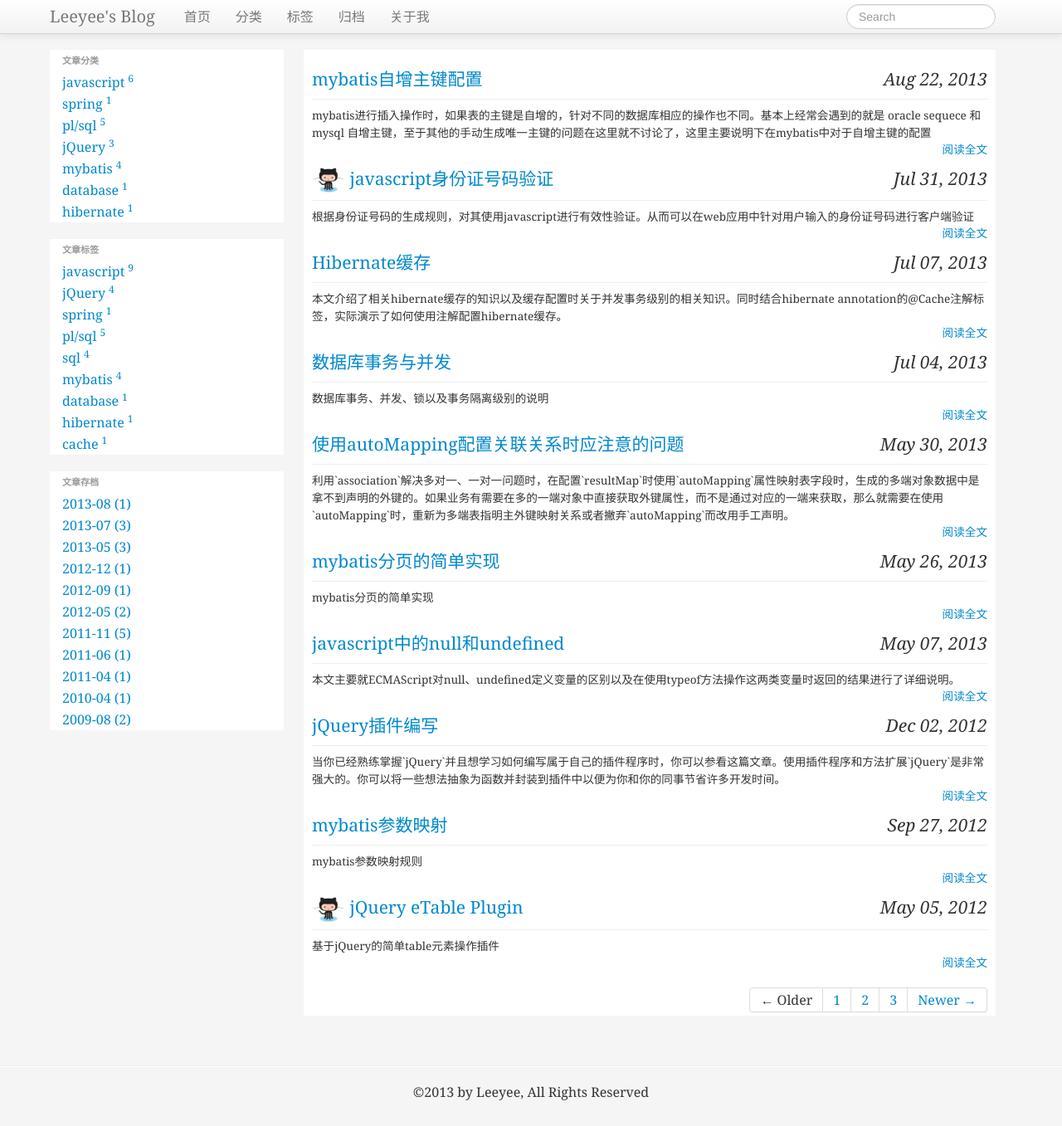
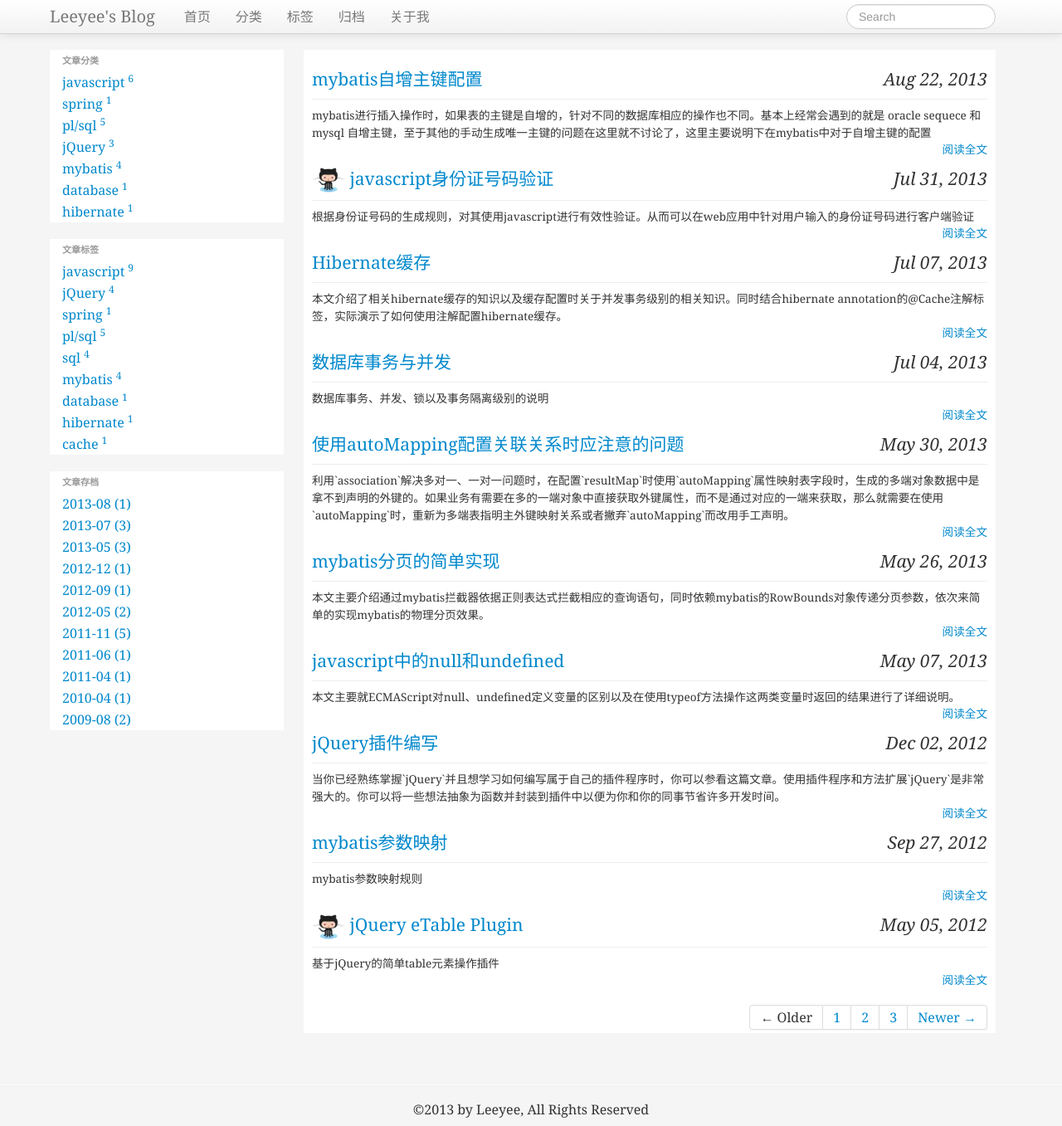
Before and after one commit to leeyee/leeyee.github.com, a Jekyll site: the page built from index.html, in a window 1280 px wide and 1357 px high. Shown: the whole window at 83% size. Built offline with Jekyll 4.4.1, drawn with Linux system fonts in a browser that asks for light colours; Markdown is read by kramdown in place of the engine named in the settings; the list of posts is cut into pages by our own code.

Commit message:
mofiy description

```diff
--- a/_posts/mybatis/2013-05-26-mybatis-simple-pagination.md
+++ b/_posts/mybatis/2013-05-26-mybatis-simple-pagination.md
@@ -1,10 +1,10 @@
 ---
 layout: post
 title: mybatis分页的简单实现
-description: mybatis分页的简单实现
+description: 本文主要介绍通过mybatis拦截器依据正则表达式拦截相应的查询语句，同时依赖mybatis的RowBounds对象传递分页参数，依次来简单的实现mybatis的物理分页效果。
 category: mybatis
 tag: [mybatis]
-keywords: [mybatis分页, ibatis分页,mybatis rowbounds分页]
+keywords: [mybatis分页, ibatis分页, mybatis rowbounds分页]
 ---
 
 最近的项目中使用到了`mybatis`，发现`mybatis`不支持物理分页，只支持内存分页。因此为了解决这个问题，在网上搜索了一番，不过都比较繁琐。最后使用正则表达过滤查询语句的方式简单解决了该问题.
@@ -12,7 +12,7 @@ keywords: [mybatis分页, ibatis分页,mybatis rowbounds分页]
 `mybatis`物理分页的核心是使用`mybatis`的拦截器 `org.apache.ibatis.plugin.Interceptor` ,在`mybatis`准备好`SQL`的时候，对`SQL`字符串进行拦截，生成适合`Oracle`数据库的分页语句即可。废话不多讲了，直接上代码.
 
 <div class="alert alert-error">
-<h3>Notes: </h3> 该部分依赖commons-lang3.jar包进行反射写入，也可使用<code>mybatis</code>自带的反射类实现这部分功能
+<strong>Notes: </strong> 该部分依赖commons-lang3.jar包进行反射写入，也可使用 mybatis 自带的反射类实现这部分功能
 </div>
 
 ###拦截器代码
```
